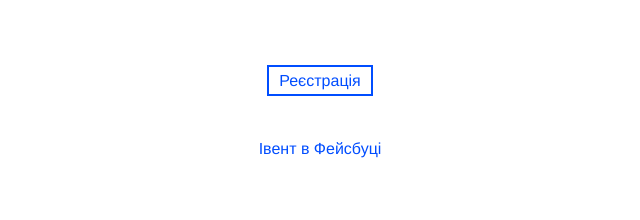
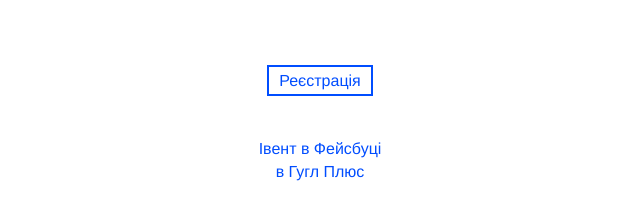
Before and after one commit to smalljam/pkkbpv, a website: page index.html in a window 1280 px wide. Shown: the part 1520-1740 px from the top of the page, 265-905 px from the left. Drawn offline with nearby package versions, Linux system fonts and the light colour scheme.

Commit message:
g+ event

```diff
--- a/index.html
+++ b/index.html
@@ -111,7 +111,8 @@
     <div class="text-center">
       <a class="button" href="https://docs.google.com/forms/d/1mbTjviUJIvKX2ye-r2KkW4rGg37aqx30gbKpcQ33RB4/viewform" target="_blank">Реєстрація</a>
       <br><br><br>
-      <a href="#" target="_blank">Івент в Фейсбуці</a>
+      <a href="#" target="_blank">Івент в Фейсбуці</a><br>
+      <a href="https://plus.google.com/events/cqddf1s1c5ntffm11sv5433m8rs" target="_blank">в Гугл Плюс</a>
     </div>
   </div>
 </body>
```
